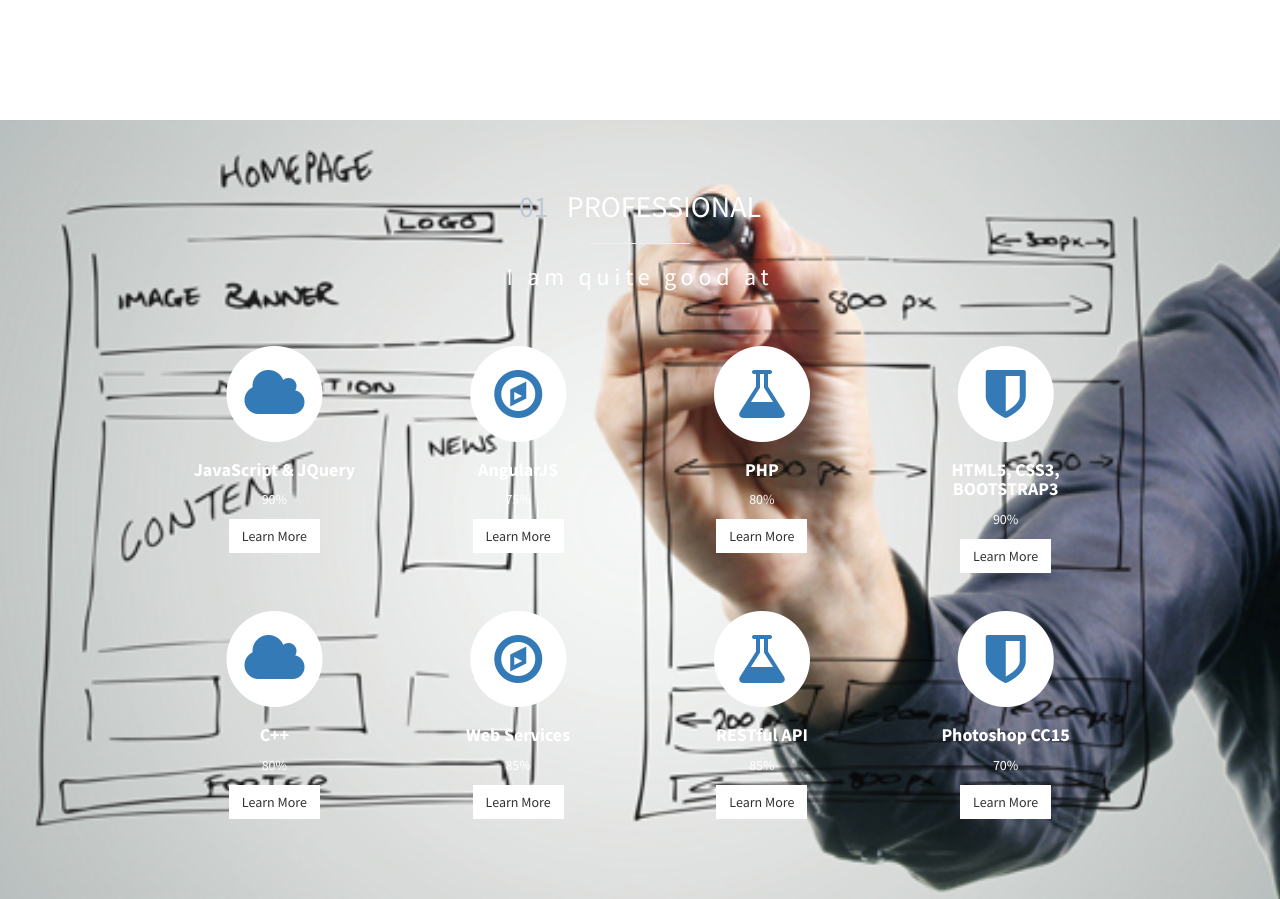
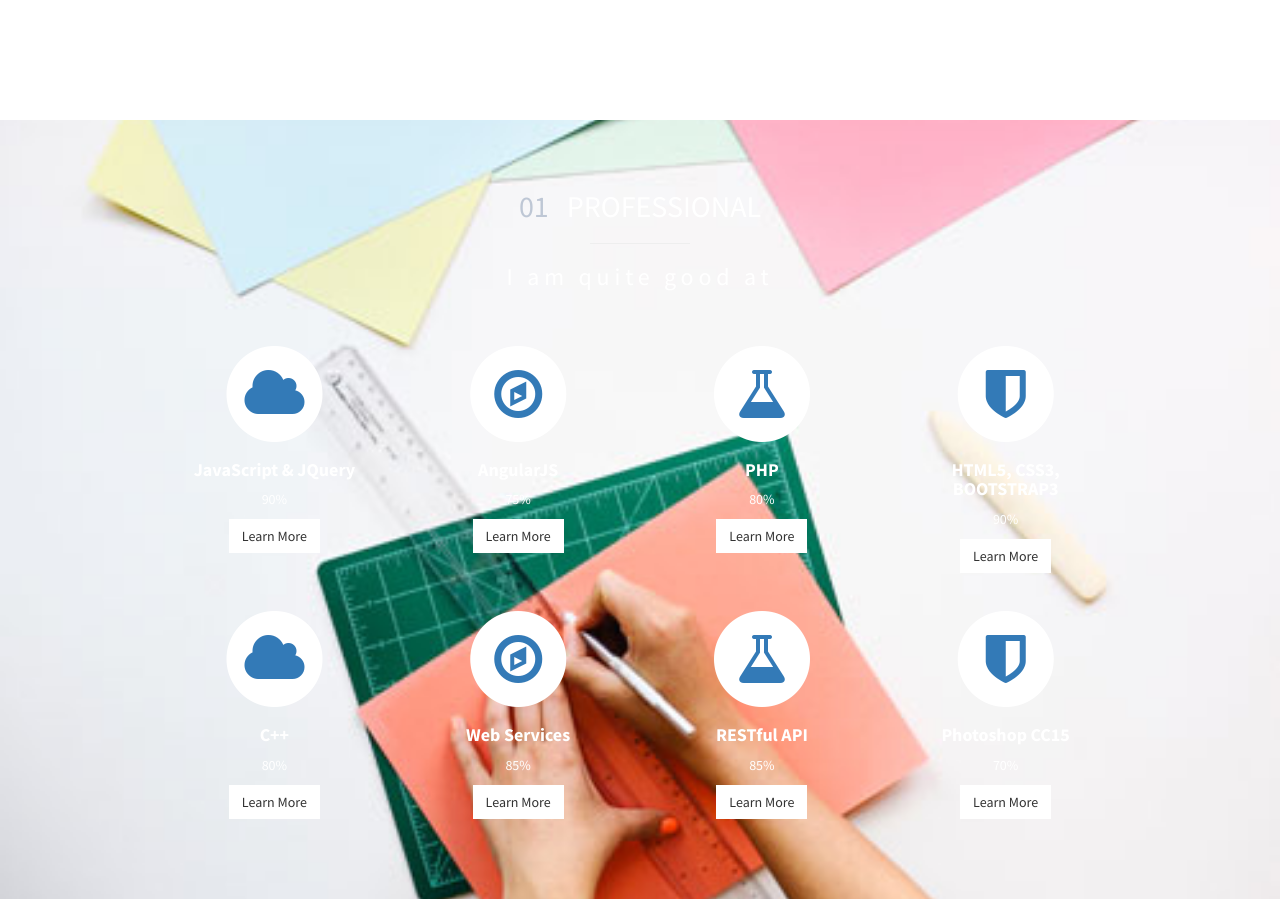
Before and after one commit to ppatil11/ppatil11.github.io, a plain HTML site: page index.html in a window 1280 px wide. Shown: the part 1480-2379 px from the top of the page. Drawn offline with nearby package versions, Linux system fonts and the light colour scheme.

Commit message:
Upd: Cover image

```diff
--- a/css/stylish-portfolio.css
+++ b/css/stylish-portfolio.css
@@ -174,7 +174,7 @@ hr.small {
 
 .services {
     padding: 50px 0;
-     background: url(../img/bg12.jpg) no-repeat center center scroll;
+     background: url(../img/portfolio-4.jpg) no-repeat center center scroll;
     -webkit-background-size: cover;
     -moz-background-size: cover;
     background-size: cover;
```
